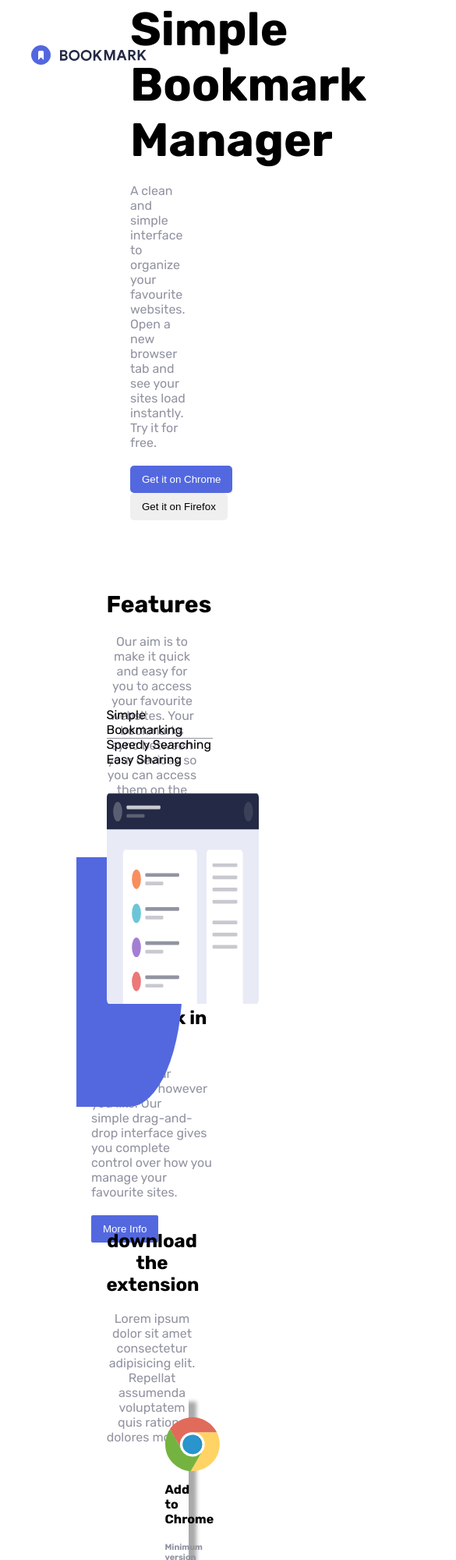
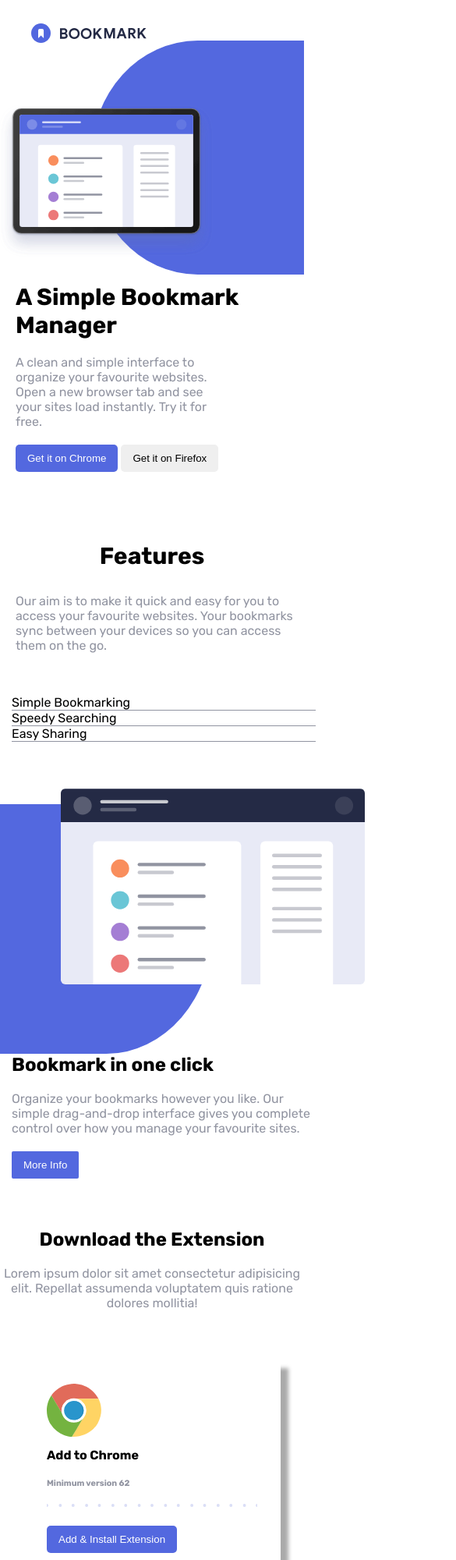
Before and after one commit to riya-9647/bookmark-landing-page-master-task, a plain HTML site: page index.html in a window 390 px wide. Shown: the top 2000 px of the page at 78% size, 585 px wide, since content can reach past the window. Drawn offline with Linux system fonts and the light colour scheme.

Commit message:
responsiveness done

```diff
--- a/index.html
+++ b/index.html
@@ -18,9 +18,7 @@
     <!-- nav start -->
     <nav class="firstclass container">
       <div class="wrapper">
-        <div class="logo">
         <img src="./assets/images/logo-bookmark.svg" alt="logo" />
-        </div>
 
         <div class="navfeatures">
           <ul>
@@ -33,15 +31,14 @@
       </div>
     </nav>
     <!-- nav end -->
+
     <!-- header start -->
-    <header>
-      <div class="outer container">
+    <header class="outer">
       <div class="leftouter">
         <h1 class="leftoutersimple">A Simple Bookmark Manager</h1>
         <p class="leftouterpara">
-            A clean and simple interface to organize your favourite websites.
-            Open a new browser tab and see your sites load instantly. Try it for
-            free.
+          A clean and simple interface to organize your favourite websites. Open
+          a new browser tab and see your sites load instantly. Try it for free.
         </p>
         <button class="browser-buttonone">Get it on Chrome</button>
         <button class="browser-button">Get it on Firefox</button>
@@ -52,32 +49,28 @@
 
         <img src="./assets/images/illustration-hero.svg" alt="img" />
       </div>
-      </div>
     </header>
     <!-- header end -->
+
     <!-- section start -->
+    <div class="section-specing">
       <section>
         <div class="featureSection">
+          <div class="smallfeature">
             <h1>Features</h1>
             <p>
-          Our aim is to make it quick and easy for you to access your favourite
-          websites. Your bookmarks sync between your devices so you can access
-          them on the go.
+              Our aim is to make it quick and easy for you to access your
+              favourite websites. Your bookmarks sync between your devices so
+              you can access them on the go.
             </p>
-        <!-- <div class="simplebox">
-          <p>Simple Bookmarking</p>
           </div>
-        <div class="simplebox">
-          <p>Simple Bookmarking</p>
-        </div>
-        <div>
-          <p class="simplebox">Simple Bookmarking</p>
-        </div> -->
         </div>
       </section>
+    </div>
     <!-- section end -->
 
     <!-- inner section start -->
+    <div class="section-specing">
       <section>
         <div class="inner">
           <div class="simplebox">
@@ -86,18 +79,21 @@
           <div class="simplebox">
             <p>Speedy Searching</p>
           </div>
-        <div>
-          <p class="simplebox">Easy Sharing</p>
+          <div class="simplebox">
+            <p>Easy Sharing</p>
           </div>
         </div>
       </section>
+    </div>
+
     <!-- inner section end -->
+
     <!-- bookamrk section start -->
+    <div class="section-specing">
       <section>
         <div class="item">
           <div class="itemleft">
             <div class="bgbookmark"></div>
-
             <img
               src="./assets/images/illustration-features-tab-1.svg"
               alt="img"
@@ -115,28 +111,40 @@
           </div>
         </div>
       </section>
+    </div>
     <!-- bookmark section end -->
 
-    <!-- /* download section start */ -->
+    <!--download section start -->
+
+    <div class="section-specing">
       <section>
         <div class="download">
-        <h1>download the extension</h1>
+          <div class="dwnext">
+            <h1>Download the Extension</h1>
             <p>
               Lorem ipsum dolor sit amet consectetur adipisicing elit. Repellat
               assumenda voluptatem quis ratione dolores mollitia!
             </p>
           </div>
+        </div>
       </section>
+    </div>
     <!-- download section end -->
 
     <!-- browser section start -->
-    <section class="container">
+
+    <div class="section-specing">
+      <section class="container browser_parent">
         <div class="browser">
           <div class="chrome">
             <img src="./assets/images/logo-chrome.svg" alt="logo" />
             <h4>Add to Chrome</h4>
             <h6>Minimum version 62</h6>
-          <img src="./assets/images/bg-dots.svg" alt="dotssvg" class="dotimg" />
+            <img
+              src="./assets/images/bg-dots.svg"
+              alt="dotssvg"
+              class="dotimg"
+            />
             <button class="addbtn">Add & Install Extension</button>
           </div>
 
@@ -144,7 +152,11 @@
             <img src="./assets/images/logo-firefox.svg" alt="logo" />
             <h4>Add to Firefox</h4>
             <h6>Minimum version 62</h6>
-          <img src="./assets/images/bg-dots.svg" alt="dotssvg" class="dotimg" />
+            <img
+              src="./assets/images/bg-dots.svg"
+              alt="dotssvg"
+              class="dotimg"
+            />
 
             <button class="addbtn">Add & Install Extension</button>
           </div>
@@ -153,14 +165,23 @@
             <img src="./assets/images/logo-opera.svg" alt="logo" />
             <h4>Add to Opera</h4>
             <h6>Minimum version 62</h6>
-          <img src="./assets/images/bg-dots.svg" alt="dotssvg" class="dotimg" />
+            <img
+              src="./assets/images/bg-dots.svg"
+              alt="dotssvg"
+              class="dotimg"
+            />
 
             <button class="addbtn">Add & Install Extension</button>
           </div>
         </div>
       </section>
+    </div>
+
     <!-- browser section end -->
+
     <!-- frequently section start -->
+
+    <div class="section-specing">
       <section class="frequesct container">
         <div class="frequesct_container">
           <h2>Frequently asked questions</h2>
@@ -204,9 +225,13 @@
           <button class="morebutnin">More Info</button>
         </div>
       </section>
+    </div>
+
     <!-- frequently section end -->
+
     <!-- upto date section start -->
 
+    <!-- <div class="section-specing"> -->
     <section class="big">
       <div class="conatiner">
         <div class="small">
@@ -228,14 +253,21 @@
         </div>
       </div>
     </section>
+    <!-- </div> -->
+
     <!-- upto date section end -->
 
     <!-- footer start -->
+
     <footer>
       <div class="lastbox">
         <div class="footerleft container">
           <div class="logo">
-            <img src="./assets/images/logo-white.svg" alt="logo" class="mainlogo" />
+            <img
+              src="./assets/images/logo-white.svg"
+              alt="logo"
+              class="mainlogo"
+            />
           </div>
           <ul>
             <li><a href="#">Features</a></li>
@@ -244,10 +276,20 @@
           </ul>
         </div>
         <div class="footerright">
-          <img src="./assets/images/icon-facebook.svg" alt="fblogo" class="fblogo" />
-          <img src="./assets/images/icon-twitter.svg" alt="twitterlogo" class="twitterlogo" />
+          <img
+            src="./assets/images/icon-facebook.svg"
+            alt="fblogo"
+            class="fblogo"
+          />
+          <img
+            src="./assets/images/icon-twitter.svg"
+            alt="twitterlogo"
+            class="twitterlogo"
+          />
         </div>
       </div>
     </footer>
+
+    <!-- footer end -->
   </body>
 </html>
--- a/style.css
+++ b/style.css
@@ -16,20 +16,14 @@ body {
   max-width: 1440px;
   margin: 0 auto;
 }
-/* utility class */
-/* .item-center{
-    display: flex;
-    /* align-items: center; */
-/* } */
-/* .justify-between{ */
-/* justify-content: space-between; */
-/* align-items: center; */
-/* } */
-/*
 
 /* utility class */
 .container {
   margin: 0 30px;
+}
+
+.section-specing {
+  margin: 4rem 0;
 }
 
 /* nav start */
@@ -47,8 +41,6 @@ body {
 .navfeatures ul {
   display: flex;
   justify-content: space-between;
-
-  /* padding-top: 20px; */
   gap: 25px;
 }
 .navfeatures ul li {
@@ -71,15 +63,15 @@ body {
   border-radius: 5px;
 }
 /* nav end */
+
 /* header start */
 .outer {
   display: flex;
   justify-content: space-between;
-  /* gap: 30px; */
   align-items: center;
   width: 100%;
-  height: 500px;
-  margin-left: 50px;
+  /* height: 500px; */
+  /* margin-left: 50px; */
   margin-top: 80px;
   margin-bottom: 90px;
 
@@ -87,15 +79,12 @@ body {
 }
 .leftouter {
   width: 40%;
-  /* margin-left: 30px; */
-  /* text-align: center; */
 }
 .leftoutersimple {
   padding-bottom: 20px;
   font-size: 60px;
 }
 .leftouterpara {
-  /* text-align: center; */
   padding-bottom: 20px;
   color: var(--Grayish-Blue);
   padding-right: 50px;
@@ -112,15 +101,12 @@ body {
   position: absolute;
   right: 0;
   bottom: -10%;
-  /* border-top-radius-radius:50%; */
   border-bottom-left-radius: 50%;
   border-top-left-radius: 50%;
 }
 .rightouter img {
   position: relative;
   width: 70%;
-  /* height: 300px; */
-  /* left: 25%; */
 }
 
 .browser-buttonone {
@@ -138,48 +124,46 @@ body {
   border-radius: 5px;
 }
 
-/* .browser-button:hover {
-  color: var(--Soft-Blue);
-} */
-
-/* header end */
-
-/* section start */
-
 .featureSection {
-  width: 30%;
-  height: 120px;
-  position: relative;
-  left: 35%;
-  text-align: center;
-
-  /* display: flex; */
+  display: flex;
+  justify-content: center;
+  align-items: center;
+  width: 100%;
+  margin-bottom: 40px;
+}
+.smallfeature {
+  width: 50%;
+  align-items: center;
 }
 .featureSection p {
   color: var(--Grayish-Blue);
-  /* text-align: center; */
 }
 .featureSection h1 {
-  padding-bottom: 20px;
   font-weight: 700;
   font-size: 30px;
-
-  /* text-align: center; */
+  text-align: center;
+  padding-bottom: 30px;
 }
 
 /* section end */
 
-/* <!-- inner section start --> */
+/* inner section start */
 .inner {
-  width: 35%;
+  /* width: 100%; */
   height: 40px;
-  /* background-color: blue; */
+  display: flex;
+  justify-content: center;
+  align-items: center;
+  /* border-bottom: 1px solid var(--Grayish-Blue); */
 
-  display: flex;
-  justify-content: space-between;
-  position: relative;
-  left: 35%;
-  margin-top: 30px;
+  /* position: relative; */
+  /* left: 35%; */
+  /* margin-top: 30px; */
+  /* border-bottom: 1px solid var(--Grayish-Blue); */
+}
+.simplebox {
+  /* width: 30%; */
+  align-items: center;
   border-bottom: 1px solid var(--Grayish-Blue);
 }
 .inner .simplebox:hover {
@@ -192,15 +176,15 @@ body {
 
 .item {
   display: flex;
-  justify-content: space-evenly;
+  justify-content: space-between;
   align-items: center;
   width: 100%;
   height: 500px;
-  /* margin-right: 50px; */
   margin-top: 70px;
 }
 .itemleft {
   width: 50%;
+  height: 100%;
   position: relative;
 }
 .item .bgbookmark {
@@ -208,23 +192,20 @@ body {
   height: 320px;
   background-color: var(--Soft-Blue);
   position: absolute;
-  top: 30%;
+  bottom: 0;
+  left: 0;
   border-bottom-right-radius: 50%;
   border-top-right-radius: 50%;
 }
 .item img {
   position: relative;
-  width: 55%;
-  height: 270px;
-
+  width: 80%;
+  /* height: 270px; */
   left: 20%;
-
 }
 
 .itemright {
   width: 40%;
-  /* padding-right: 20px; */
-  /* align-items: center; */
 }
 .itemright h2 {
   padding-bottom: 20px;
@@ -246,31 +227,40 @@ body {
 
 /* download section start */
 .download {
-  width: 30%;
-  height: 150px;
-  position: relative;
-  left: 35%;
+  display: flex;
+  align-items: center;
+  justify-content: center;
+  margin-bottom: 40px;
+  width: 100%;
+}
+.dwnext {
+  width: 50%;
   text-align: center;
-  margin:60px 0;
 }
-.download h1 {
+.dwnext h1 {
   padding-bottom: 20px;
 }
-.download p {
+.dwnext p {
   color: var(--Grayish-Blue);
+
+  text-align: center;
 }
 
 /* download section end */
 
-/* <!-- browser section start --> */
+/* browser section start */
+.browser_parent {
+  display: flex;
+  align-items: center;
+  justify-content: center;
+}
+
 .browser {
   display: flex;
   justify-content: space-between;
   align-items: center;
-  width: 60%;
   height: 250px;
   position: relative;
-  left: 25%;
   margin-bottom: 120px;
 }
 .chrome {
@@ -278,7 +268,7 @@ body {
   height: 270px;
   border: none;
   padding: 30px;
-  box-shadow:  10px 10px 5px #aaaaaa ;
+  box-shadow: 10px 10px 5px #aaaaaa;
 }
 .chrome img {
   width: 70px;
@@ -318,7 +308,7 @@ body {
   display: flex;
   align-items: center;
   justify-content: center;
-  margin: 8rem 0;
+  /* margin: 8rem 0; */
 }
 
 .frequesct .frequesct_container {
@@ -331,17 +321,10 @@ body {
   padding-bottom: 50px;
   /* color: var(--Grayish-Blue); */
 }
-.frequesct_container .lorem{
+.frequesct_container .lorem {
   color: var(--Grayish-Blue);
 }
 
-/* .frequently h2 {
-  padding-bottom: 20px;
-}
-.frequently p {
-  color: var(--Grayish-Blue);
-  padding-bottom: 40px;
-} */
 .bookcontent {
   display: flex;
   justify-content: space-between;
@@ -353,25 +336,19 @@ body {
   padding-bottom: 20px;
   /* padding: 0 20px; */
 }
-.bookpara{
-  /* border-bottom: 1px solid var(--Grayish-Blue); */
 
-
-}
-.morebutnin{
+.morebutnin {
   padding: 10px 15px;
   font-weight: 15px;
   color: white;
   background-color: var(--Soft-Blue);
   border-radius: 2px;
   border: none;
-  margin-left: 170px;
-  margin-top: 30px;
 }
 
 /* frequnetly section end */
 
-/* <!-- upto date section start --> */
+/* upto date section start */
 section.big {
   width: 100%;
   height: 250px;
@@ -392,15 +369,17 @@ section.big {
 }
 .last {
   display: flex;
-  width: 30%;
-  margin-left: 520px;
-  gap: 10px;
+  width: 50%;
+  justify-content: center;
+  align-items: center;
+  /* margin-left: 520px; */
+  /* gap: 10px; */
   /* justify-content: space-between; */
 }
 .last input {
   width: 220px;
   height: 40px;
-  padding-left: 10px;
+  /* padding-left: 10px; */
 }
 
 /* <!-- upto date section end --> */
@@ -408,30 +387,30 @@ section.big {
 /* footer start */
 .lastbox {
   display: flex;
-  /* justify-content: space-between; */
+  justify-content: space-between;
+  align-items: center;
   width: 100%;
   height: 80px;
   background-color: var(--Very-Dark-Blue);
 }
 .footerleft {
   display: flex;
-  /* justify-content: space-between; */
-  width: 80%;
+  justify-content: space-between;
+  width: 40%;
   text-align: center;
 }
-.logo{
-  /* width: 80px; */
-  /* height: 80px; */
-  margin-top: 28px;
-  margin-right: 20px;
+.logo {
+  /* margin-top: 28px;
+  margin-right: 20px; */
 }
-.footerleft{
-  margin-left: 120px;
-  margin-right: 80px;
+.footerleft {
+  /* margin-left: 120px; */
+  /* margin-right: 80px; */
 }
 .footerleft ul {
   display: flex;
-  /* justify-content: space-evenly; */
+  justify-content: space-between;
+
   align-items: center;
   gap: 20px;
 }
@@ -444,22 +423,17 @@ section.big {
   color: white;
 }
 .footerright {
-  width: 20%;
+  width: 15%;
   display: flex;
   align-items: center;
   justify-content: space-around;
 }
-.twitterlogo{
-  /* width: 10px; */
-  /* height: 30px; */
+.twitterlogo {
   margin-top: 20px;
 
-
-  margin-right: 90px;
+  /* margin-right: 90px; */
 }
-.fblogo{
-  /* width: 10px; */
-  /* height: 30px; */
+.fblogo {
   margin-top: 20px;
 }
 
@@ -468,30 +442,109 @@ section.big {
 /* responsiveness */
 
 @media (max-width: 768px) {
-
-  .navfeatures ul{
+  .navfeatures ul {
     display: none;
   }
-  .outer{
+  .outer {
     flex-direction: column-reverse;
     width: 100%;
   }
-  .loginbtn{
-
+  .leftouter {
+    width: 100%;
+    margin-top: 30px;
+    padding-left: 20px;
   }
-  .inner{
-    flex-direction: column;
-
+  .leftoutersimple {
+    font-size: 30px;
   }
-  .item{
-    flex-direction: column;
-
-
-  }
-  .item img{
+  .rightouter {
     width: 100%;
   }
-  .browser{
+  .backgroundimg {
+    /* width: 100%; */
+  }
+  .loginbtn {
+  }
+  .inner {
+    flex-direction: column;
+    width: 100%;
+  }
+  .simplebox {
+    width: 100%;
+    margin-left: 30px;
+    /* border: none; */
+  }
+  .item {
     flex-direction: column;
   }
+  .itemleft {
+    width: 100%;
+  }
+  .item img {
+    width: 100%;
+  }
+  .bgbookmark {
+    width: 100%;
+  }
+  .itemright {
+    width: 100%;
+    margin-left: 30px;
+  }
+
+  .featureSection {
+    flex-direction: column;
+    width: 100%;
+  }
+  .smallfeature {
+    width: 100%;
+  }
+  .smallfeature p {
+    margin-left: 20px;
+  }
+
+  .download {
+    flex-direction: column;
+    width: 100%;
+    margin-top: 50px;
+  }
+  .dwnext {
+    width: 100%;
+  }
+  .browser {
+    flex-direction: column;
+    width: 100%;
+    height: 100%;
+  }
+  .chrome {
+    width: 100%;
+  }
+  .frequesct {
+    flex-direction: column;
+    width: 100%;
+  }
+  .frequesct .frequesct_container {
+    width: 100%;
+  }
+  .morebutnin {
+  }
+
+  .lastbox {
+    flex-direction: column;
+    width: 100%;
+    height: 100%;
+  }
+  .last input {
+    width: 100%;
+  }
+  .footerleft {
+    flex-direction: column;
+    width: 100%;
+  }
+  .footerleft ul {
+    flex-direction: column;
+  }
+  .footerright {
+    flex-direction: column;
+    width: 100%;
+  }
 }
```
Lines whose indentation alone changed are shown as unchanged.
